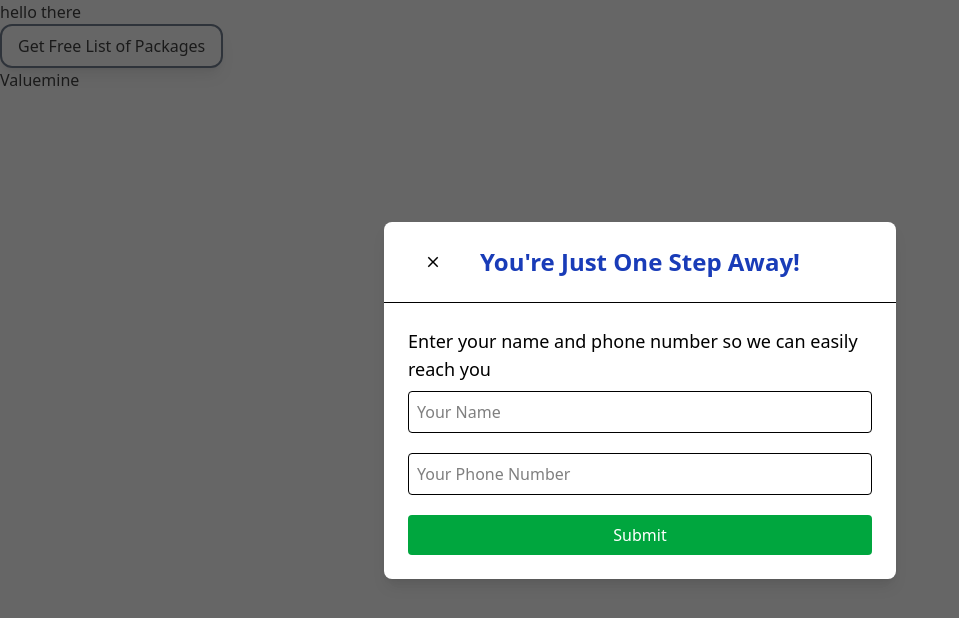
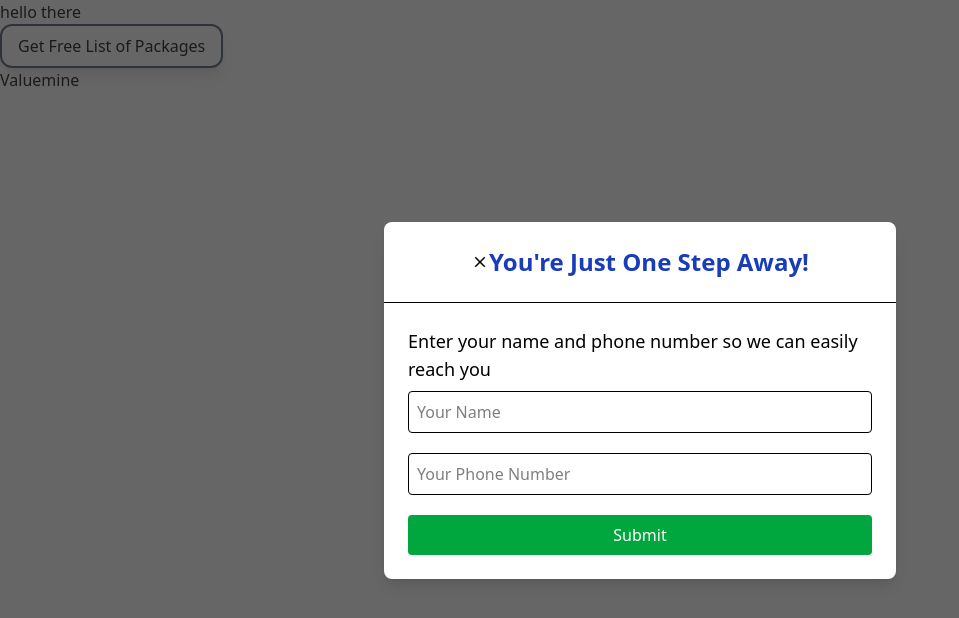
Before and after one commit to Dessimal/next-valuemine-ad, a Next.js app: page / in a window 1280 px wide. Both pictures are taken after a click on the button "Get Free List of Packages". Shown: the top 618 px of the page, without its empty margins (0-959 px from the left). Built offline with nearby package versions, Linux system fonts and the light colour scheme.

Commit message:
fixing build errors fourth iteration

```diff
--- a/components/Modal.tsx
+++ b/components/Modal.tsx
@@ -2,6 +2,12 @@
 
 import React, { useCallback, useEffect, useState } from "react";
 import { IoMdClose } from "react-icons/io";
+
+declare global {
+  interface Window {
+    fbq: (...args: unknown[]) => void;
+  }
+}
 
 interface ModalProps {
   isOpen?: boolean;
@@ -89,7 +95,6 @@ const Modal: React.FC<ModalProps> = ({
 
   if (!isOpen) return null;
 
-  console.log("I AM INSIDE THE MODAL COMPONENT");
   return (
     <div className="justify-center items-center flex overflow-x-hidden overflow-y-auto fixed inset-0 z-50 outline-none focus:outline-none bg-neutral-800/70">
       <div className="relative w-full md:w-4/6 lg:w-3/6 xl:w-2/5 my-6 mx-auto h-full lg:h-auto md:h-auto">
@@ -101,7 +106,8 @@ const Modal: React.FC<ModalProps> = ({
             <div className="flex items-center p-6 rounded-t justify-center relative border-b-[1px]">
               <button
                 onClick={handleClose}
-                className="p-1 border-0 hover:opacity-70 transition absolute left-9">
+                title="Close modal"
+                aria-label="Close modal">
                 <IoMdClose size={18} />
               </button>
 
```
